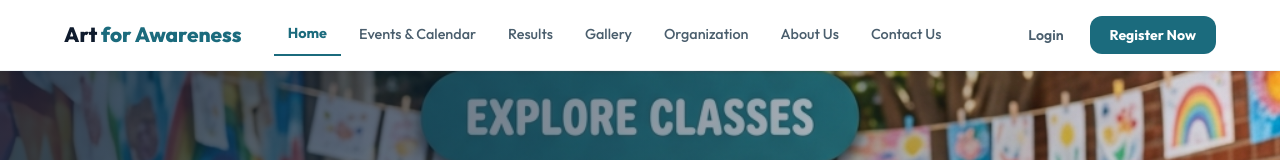
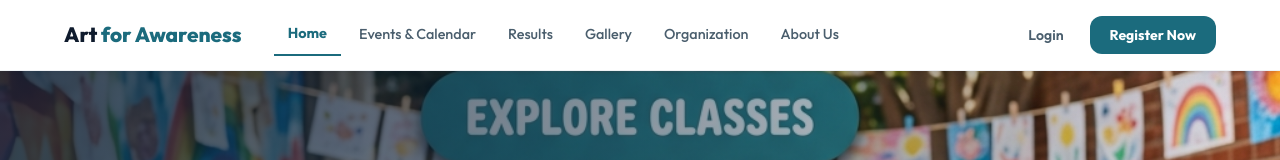
Before and after one commit to shashankgowda7755/ART4AWARNESS, a plain HTML site: page index.html in a window 1280 px wide. Shown: the top 160 px of the page. Drawn offline with Linux system fonts and the light colour scheme.

Commit message:
Final merge: single 'About Us' nav link (Contact section embedded)
- Removed separate 'Contact Us' link from header and footer
- Only 'About Us' remains in main navigation
- About Us page contains: mission, achievements, NEP alignment,
  DPDP compliance, AND the contact form + info cards at the bottom
- #contact deep links still resolve to about page + scroll to contact section
- One clean navigation, simpler structure

```diff
--- a/index.html
+++ b/index.html
@@ -30,7 +30,6 @@
       <a href="#gallery"      class="nav-link" data-page="gallery">Gallery</a>
       <a href="#organization" class="nav-link" data-page="organization">Organization</a>
       <a href="#about"        class="nav-link" data-page="about">About Us</a>
-      <a href="#contact"      class="nav-link" data-page="contact" onclick="navigateToContact(event)">Contact Us</a>
     </nav>
     <button class="mobile-menu-btn" id="mobile-menu-btn" onclick="toggleMobileMenu()" aria-label="Menu">&#9776;</button>
     <div class="header-actions">
@@ -79,7 +78,6 @@
       <a href="javascript:void(0)" onclick="startRegistration()">Register Now</a>
       <a href="#dashboard" onclick="navigate('dashboard')">My Account</a>
       <a href="#about" onclick="navigate('about')">About Us</a>
-      <a href="#contact" onclick="navigateToContact(event)">Contact Us</a>
       <a href="javascript:void(0)" onclick="openModal('terms-modal')">Terms &amp; Conditions</a>
       <a href="admin.html" style="opacity:0.5">Admin</a>
     </div>
```
